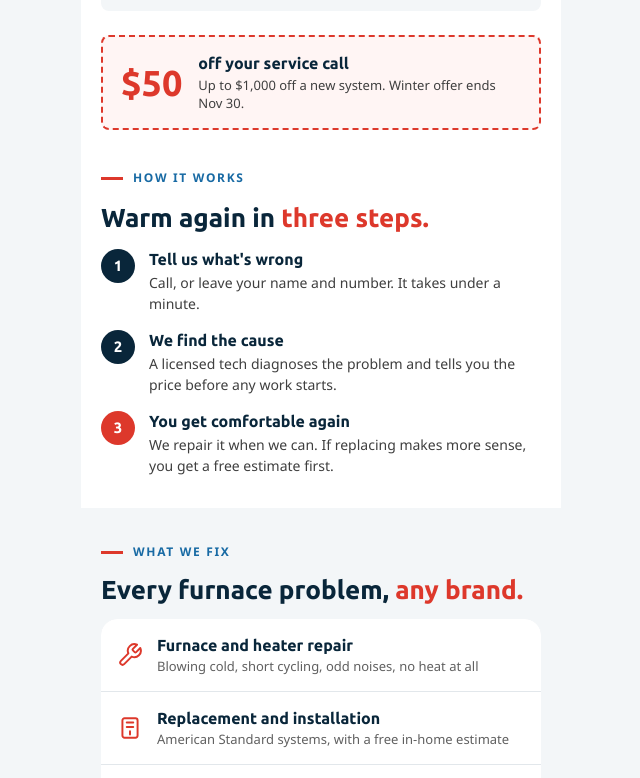
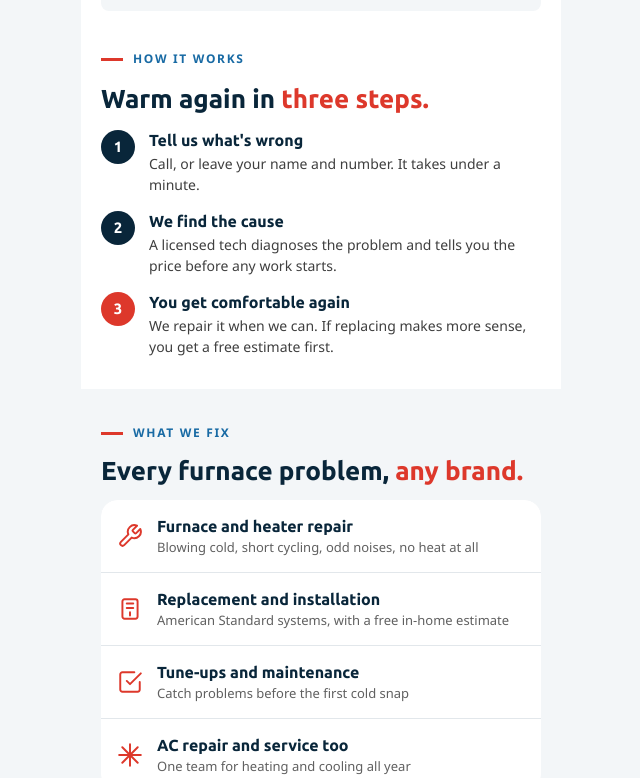
Before and after one commit to krishna-kaanth/city-suburban-preview, a plain HTML site: page heating-callback/code/ghl-custom-code-light.html in a window 1280 px wide. Shown: the part 1295-2073 px from the top of the page, without its empty margins (319-959 px from the left). Drawn offline with Linux system fonts and the light colour scheme.

Commit message:
Remove the winter offer coupon

```diff
--- a/heating-callback/code/ghl-custom-code-light.html
+++ b/heating-callback/code/ghl-custom-code-light.html
@@ -301,16 +301,6 @@
       <div class="csq-dealer">
         <img src="https://krishna-kaanth.github.io/city-suburban-preview/heating-callback/img/american-standard-logo.png" alt="American Standard Heating &amp; Air Conditioning" width="150" height="25">
         <i></i>Local dealer
-      </div>
-    </section>
-
-    <section class="csq-offer" data-offer data-reveal>
-      <div class="csq-coupon">
-        <div class="csq-coupon-amt csq-ubuntu">$50</div>
-        <div>
-          <div class="csq-coupon-t csq-ubuntu">off your service call</div>
-          <div class="csq-coupon-s">Up to $1,000 off a new system. Winter offer ends Nov 30.</div>
-        </div>
       </div>
     </section>
 
```
Also changed, not shown: heating-callback/index.html (+0 -10 lines), heating-callback/code/ghl-custom-code-light.txt.
